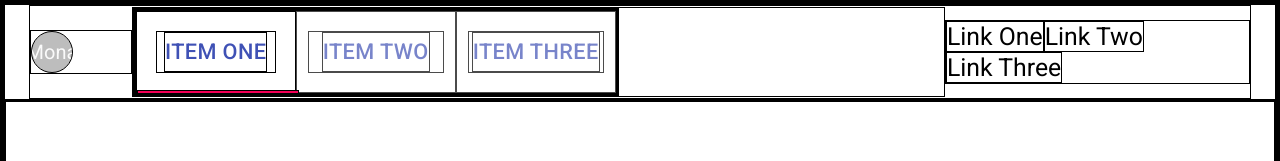
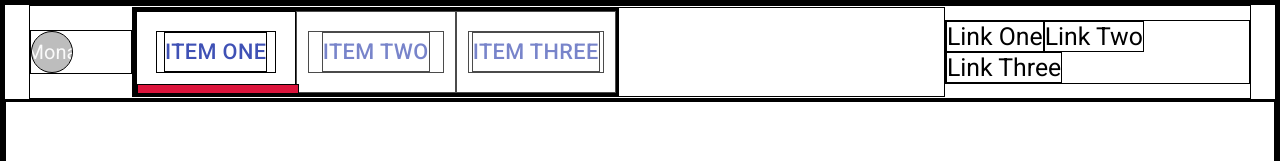
Before and after one commit to catmemberMona/portfolio, a React (Create React App) app: page / in a window 1280 px wide. Shown: the top 161 px of the page. Built offline with nearby package versions, Linux system fonts and the light colour scheme.

Commit message:
increase tab underline height changed tab underline color to crimson

```diff
--- a/src/App.js
+++ b/src/App.js
@@ -47,11 +47,14 @@ function App() {
               onChange={handleChange}
               aria-label='simple tabs example'
               style={{ height: '3.5em' }}
+              TabIndicatorProps={{
+                style: { height: '8px', backgroundColor: '#DC143C' },
+              }}
             >
               <Tab
                 label={<Link className={classes.navInner}>Item One</Link>}
                 {...a11yProps(0)}
-                style={{padding: 20}}
+                style={{ padding: 20 }}
               />
               <Tab
                 label={<Link className={classes.navInner}>Item Two</Link>}
```
